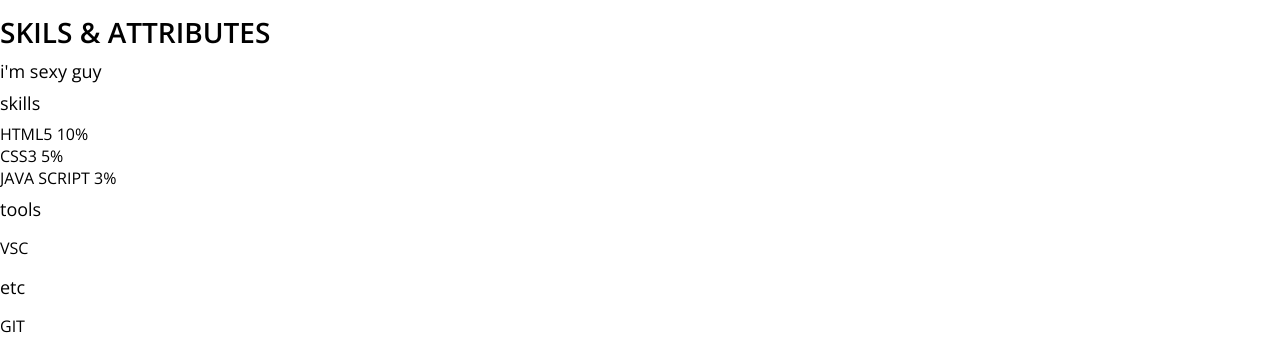
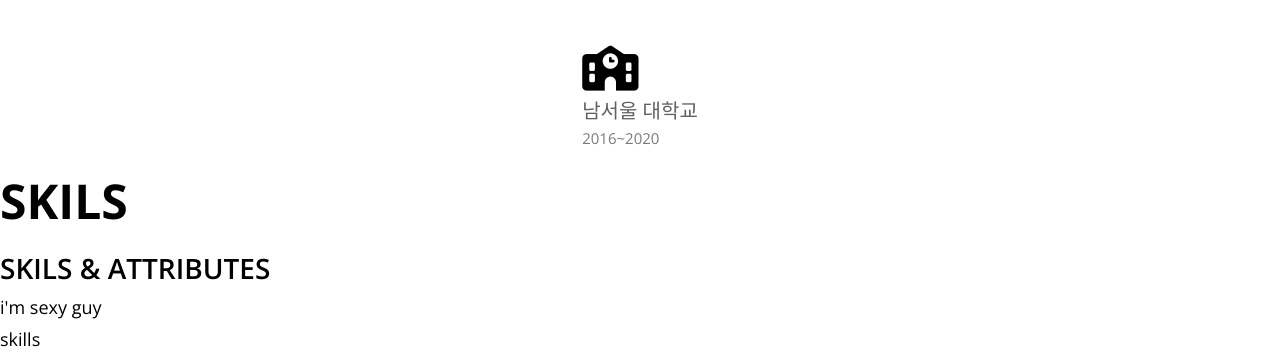
Before and after one commit to WestEastZ/portfolio, a plain HTML site: page index.html in a window 1280 px wide. Shown: the part 1142-1494 px from the top of the page. Drawn offline with nearby package versions, Linux system fonts and the light colour scheme.

Commit message:
Update style.css

```diff
--- a/css/style.css
+++ b/css/style.css
@@ -5,3 +5,4 @@
 /* contents*/
 @import "nav.css";
 @import "home.css";
+@import "about.css";
```
